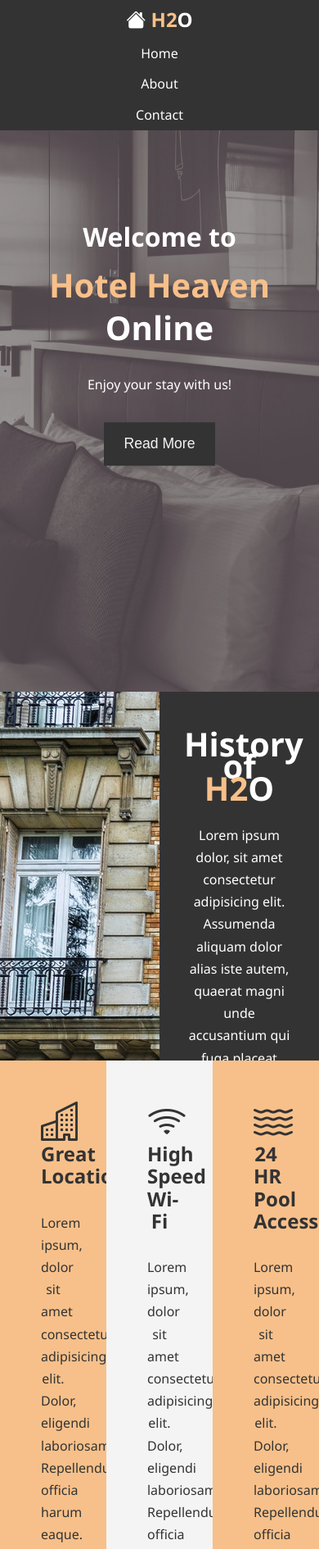
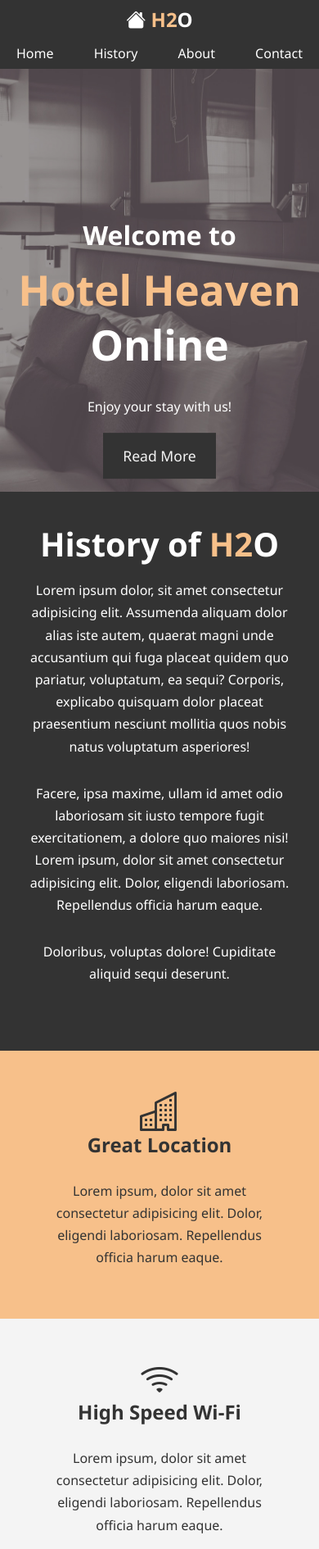
Before and after one commit to envincebal/hotel-landing-page, a website: page index.html in a window 390 px wide. Shown: the top 1890 px of the page at 82% size. Drawn offline with nearby package versions, Linux system fonts and the light colour scheme.

Commit message:
Added smooth scrolling and responsive design.

```diff
--- a/css/mobile.css
+++ b/css/mobile.css
@@ -13,12 +13,70 @@
   }
 
   .nav-links-list {
-    display: block;
-    text-align: center;
+    display: flex;
+    justify-content: space-between;
+  }
+
+  .nav-links-list li {
+    padding: 5px 0;
   }
 
   .nav-links-list li a {
     padding: 5px 0;
+
+  }
+
+  .header-section {
+    height: 600px;
+  }
+}
+
+@media(max-width: 768px) {
+  .features {
+    display: block;
+  }
+
+  .box {
+    width: 100%;
+  }
+
+  .testimony-div {
+    display: block;
+  }
+
+  .testimony {
+    width: 100%;
+    margin-bottom: 20px;
+  }
+
+  .contact-div {
     display: block;
   }
 }
+
+@media(max-width: 1080px) {
+  .info-section {
+    height: 100%;
+  }
+  .info {
+    width: 100%;
+  }
+
+  .info-img {
+    width: 0%;
+  }
+
+  .about-details {
+    display: block;
+  }
+
+  .about-left,
+  .about-right {
+    text-align: center;
+    width: 100%;
+  }
+
+  .about-right {
+    margin-top: 40px;
+  }
+}
--- a/css/styles.css
+++ b/css/styles.css
@@ -9,7 +9,6 @@ html,
 body {
   font-family: "Segoe UI", Tahoma, Geneva, Verdana, sans-serif;
   line-height: 1.7em;
-
 }
 
 a {
@@ -62,20 +61,14 @@ section {
   padding: 1rem 1.5rem;
   border: none;
   font-size: 1.1rem;
+  background-color: #333;
+  color: #f4f4f4;
+  cursor: pointer;
 }
 
-.btn-light {
-  background-color: #f4f4f4;
-  color: #333;
-}
-
-.btn-dark {
-  background-color: #333;
+.btn:hover {
+  background-color: #f7c08a;
   color: #f4f4f4;
-}
-
-.btn {
-  cursor: pointer;
 }
 
 
@@ -89,6 +82,7 @@ nav {
   z-index: 1;
   color: #fff;
   padding: 1rem;
+
 }
 
 nav h1 {
@@ -101,7 +95,6 @@ nav .container {
   align-items: center;
 }
 
-
 .nav-links-list {
   list-style-type: none;
   display: flex;
@@ -109,11 +102,12 @@ nav .container {
 }
 
 .nav-links-list li a {
-  padding: 1.3rem;
+  padding: 1.2rem;
   color: #fff;
 }
 
-.nav-links-list li a:hover {
+.nav-links-list li a:hover,
+.nav-links-list li a.current {
   background-color: #5f5f5f;
   color: #f7c08a;
 }
@@ -140,7 +134,7 @@ nav .container {
 }
 
 .title-container h1 {
-  font-size: 2.5rem;
+  font-size: 3.2rem;
   line-height: 1.3em;
 }
 
@@ -177,7 +171,7 @@ nav .container {
 }
 
 .info p {
-  padding-bottom: 40px;
+  padding-bottom: 20px;
 }
 
 /* Features */
@@ -232,10 +226,10 @@ nav .container {
   background-repeat: no-repeat;
   background-position: center;
   background-size: cover;
-
 }
 
 .testimonial-title {
+  line-height: 1.3em;
   text-align: center;
   color: #fff;
   font-size: 2.5rem;
--- a/index.html
+++ b/index.html
@@ -11,21 +11,24 @@
   <title>Hotel Page</title>
 </head>
 
-<body>
+<body id="home">
   <header class="header-section">
-    <nav>
+    <nav id="navbar">
       <div class="container">
         <h1><i class="bi bi-house-fill"></i><span class="text-primary"> H2</span>O</h1>
 
         <ul class="nav-links-list">
           <li>
-            <a href="">Home</a>
+            <a class="nav-link" href="#home">Home</a>
           </li>
           <li>
-            <a href="">About</a>
+            <a class="nav-link" href="#history">History</a>
           </li>
           <li>
-            <a href="">Contact</a>
+            <a class="nav-link" href="#about">About</a>
+          </li>
+          <li>
+            <a class="nav-link" href="#contact">Contact</a>
           </li>
         </ul>
       </div>
@@ -35,19 +38,21 @@
       <h2>Welcome to </h2>
       <h1><span class="text-primary">Hotel Heaven</span> Online</h1>
       <p>Enjoy your stay with us!</p>
-      <button class="btn btn-dark">Read More</button>
+      <a href="#about" class="btn btn-dark">Read More</a>
     </div>
-
   </header>
-
-  <section class="info-section">
+  <section id="history" class="info-section">
     <div class="info-img"></div>
     <div class=" info bg-dark">
       <h1>History of <span class="text-primary">H2</span>O</h1>
       <p>Lorem ipsum dolor, sit amet consectetur adipisicing elit. Assumenda aliquam dolor alias iste autem, quaerat
         magni unde accusantium qui fuga placeat quidem quo pariatur, voluptatum, ea sequi? Corporis, explicabo quisquam
         dolor placeat praesentium nesciunt mollitia quos nobis natus voluptatum asperiores!</p>
-      <button class="btn btn-light">Learn More</button>
+      <p>Facere, ipsa maxime, ullam id amet odio laboriosam sit iusto tempore fugit exercitationem, a dolore quo maiores
+        nisi! Lorem ipsum, dolor sit amet consectetur adipisicing elit. Dolor, eligendi laboriosam. Repellendus officia
+        harum
+        eaque.</p>
+      <p>Doloribus, voluptas dolore! Cupiditate aliquid sequi deserunt.</p>
     </div>
   </section>
   <section class="features">
@@ -70,7 +75,7 @@
         eaque.</p>
     </div>
   </section>
-  <section class="about-section bg-dark">
+  <section id="about" id="about-2" class="about-section bg-dark">
     <div class="about-details container">
       <div class="about-left">
         <h1>About <span class="text-primary">H2</span>O</h1>
@@ -113,7 +118,7 @@
       </div>
     </div>
   </section>
-  <section class="contact-form bg-light">
+  <section id="contact" class="contact-form bg-light">
     <div class="container">
       <h1><span class="text-primary">Contact</span> Us</h1>
       <p>Questions? Feedback? Send us a message!</p>
@@ -155,8 +160,12 @@
     </div>
   </section>
   <footer>
-    <p>Hotel Heaven Online © 2021, All RIghts Reserved</p>
+    <p>Hotel Heaven Online © 2021</p>
+    <p>All Rights Reserved</p>
   </footer>
+  <script src="https://code.jquery.com/jquery-3.3.1.min.js"
+    integrity="sha256-FgpCb/KJQlLNfOu91ta32o/NMZxltwRo8QtmkMRdAu8=" crossorigin="anonymous"></script>
+  <script src="./js/app.js"></script>
 </body>
 
 </html>
--- /dev/null
+++ b/js/app.js
@@ -0,0 +1,22 @@
+// Opacity scroll effect
+$(window).on("scroll", function () {
+  if (window.scrollY > 810) {
+    $("#navbar").css("opacity", "0.9");
+  } else {
+    $("#navbar").css("opacity", "1");
+  }
+});
+
+// Smooth Scrolling
+
+$("#navbar a, .btn").on("click", function (event) {
+  if (this.hash !== "") {
+    event.preventDefault();
+
+    const hash = this.hash;
+
+    $("html, body").animate({
+      scrollTop: $(hash).offset().top - 58
+    }, 800);
+  }
+});
```
